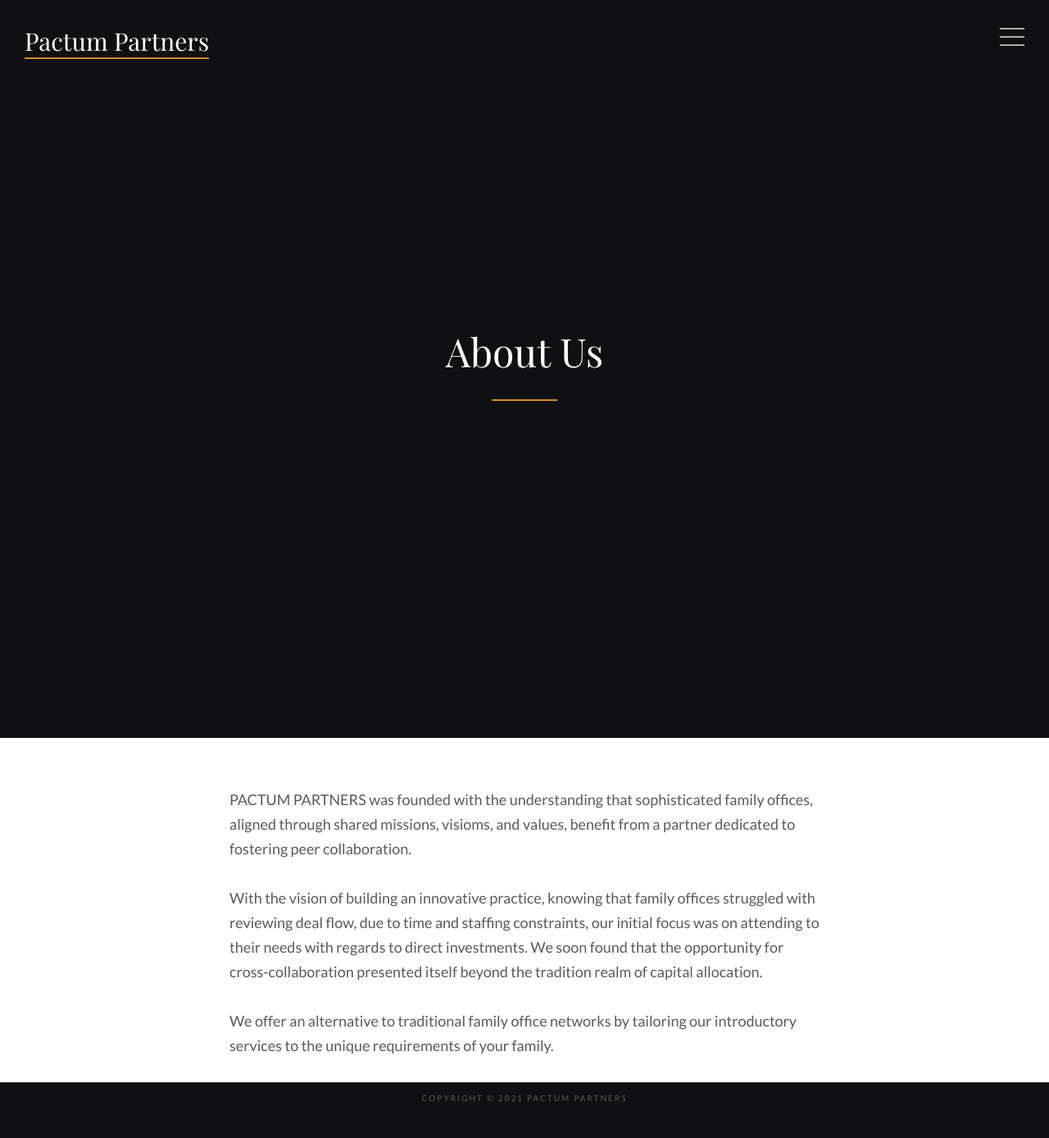
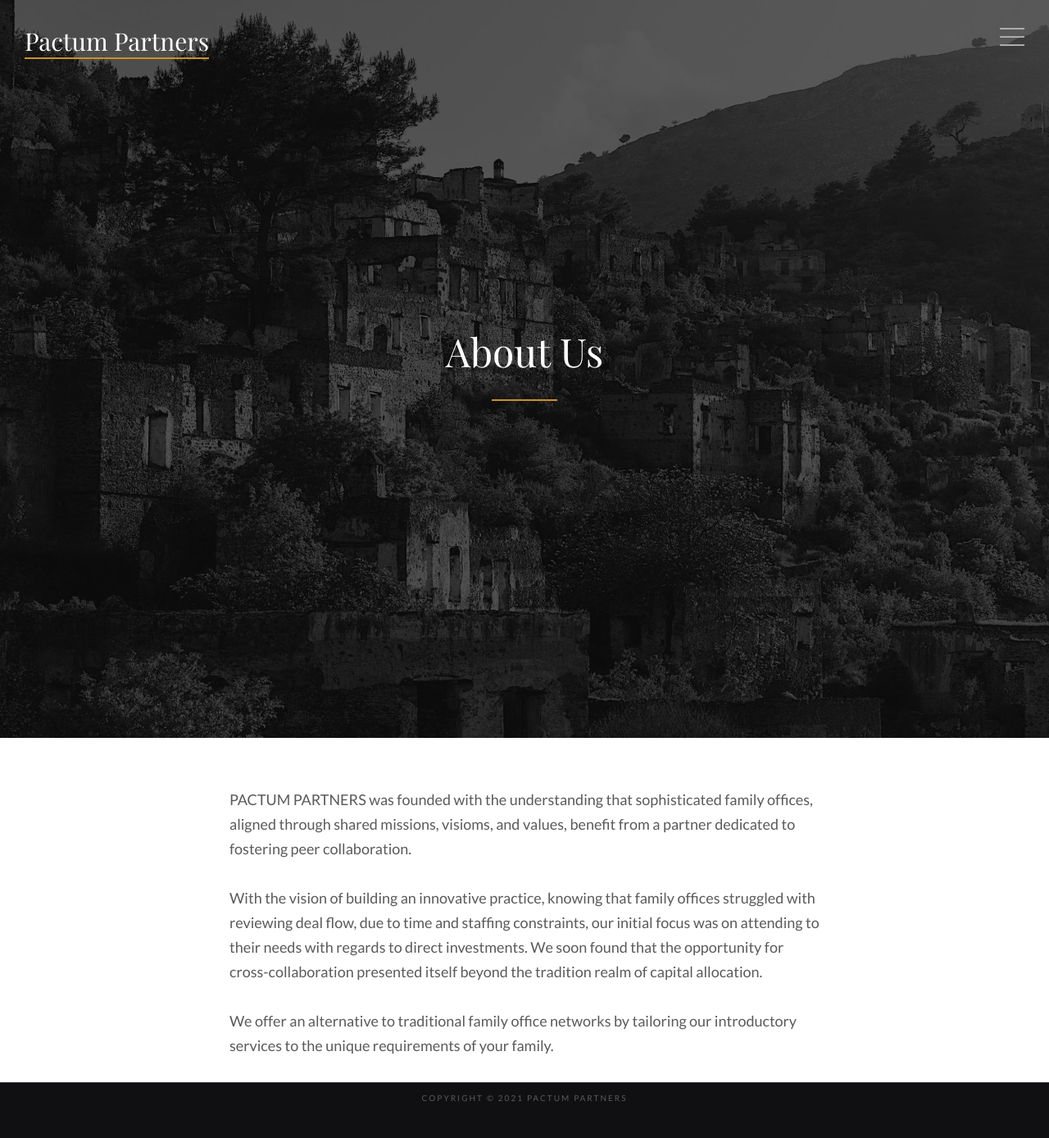
Before and after one commit to mcalvoelhauge/pactumpartners.github.io, a Jekyll site: the page built from about.md, in a window 1280 px wide. Shown: the whole page at 82% size. Built offline with Jekyll 4.4.1, drawn with Linux system fonts in a browser that asks for light colours; some web fonts are replaced.

Commit message:
Update about.md

```diff
--- a/about.md
+++ b/about.md
@@ -1,7 +1,7 @@
 ---
 layout: page
 title: About Us
-featured_image: /assets/images/covers/about us 1.jpeg
+featured_image: /assets/images/covers/oldstuff.jpeg
 ---
 
 PACTUM PARTNERS was founded with the understanding that sophisticated family offices, aligned through shared missions, visioms, and values, benefit from a partner dedicated to fostering peer collaboration.
```
